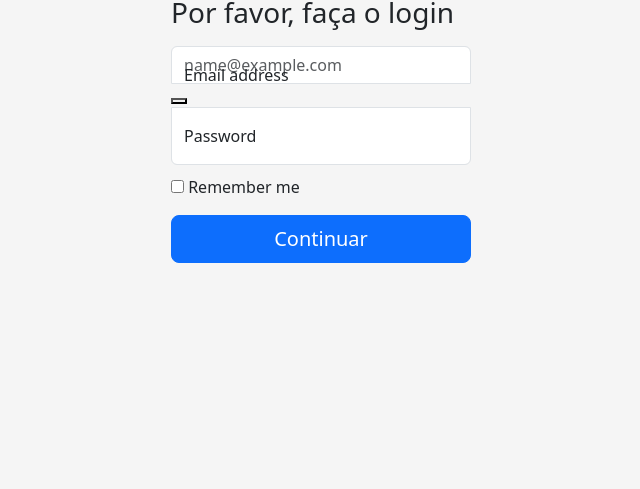
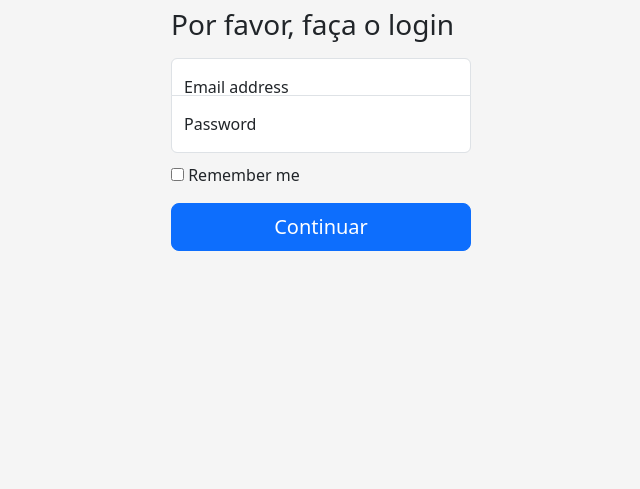
Before and after one commit to lucasnsants/login-journey, a plain HTML site: page src/login.html in a window 1280 px wide. Shown: the part 311-800 px from the top of the page, without its empty margins (319-959 px from the left). Drawn offline with nearby package versions, Linux system fonts and the light colour scheme.

Commit message:
minor changes to the login logic.

```diff
--- a/src/assets/js/login.js
+++ b/src/assets/js/login.js
@@ -22,5 +22,5 @@ buttonLogin.addEventListener('click', () => {
 
   setTimeout(() => {
     window.location.href = '/login-journey/security.html';
-  }, 10000);
+  }, 5000);
 });
--- a/src/login.html
+++ b/src/login.html
@@ -30,18 +30,22 @@
 <body>
   <main class="form-signin">
     <form>
-      <img class="mb-4" src="https://getbootstrap.com/docs/4.0/assets/brand/bootstrap-solid.svg" alt="" width="72" height="57">
+      <img class="mb-4" src="https://getbootstrap.com/docs/4.0/assets/brand/bootstrap-solid.svg" alt="" width="72"
+        height="57">
       <h1 class="h3 mb-3 fw-normal">Por favor, faça o login</h1>
 
       <div class="alert alert-danger" role="alert" style="display: none;" id="errorPreview">
         Digite todos os dados corretamente!
       </div>
       <div class="form-floating">
-        <div class="fx-relay-email-input-wrapper"><input type="email" class="form-control" id="email" placeholder="name@example.com" style="padding-right: 42px;" data-ddg-inputtype="credentials.username"><div class="fx-relay-icon" style="top: 0px; bottom: -1px;"><button class="fx-relay-button" id="fx-relay-button" type="button" title="Gerar nova máscara"></button></div></div>
+        <div class="fx-relay-email-input-wrapper">
+          <input type="email" class="form-control" id="email">
+        </div>
         <label for="email">Email address</label>
       </div>
       <div class="form-floating">
-        <input type="password" class="form-control" id="password" placeholder="Password" data-ddg-inputtype="credentials.password">
+        <input type="password" class="form-control" id="password" placeholder="Password"
+          data-ddg-inputtype="credentials.password">
         <label for="password">Password</label>
       </div>
 
```
Lines whose indentation alone changed are shown as unchanged.
